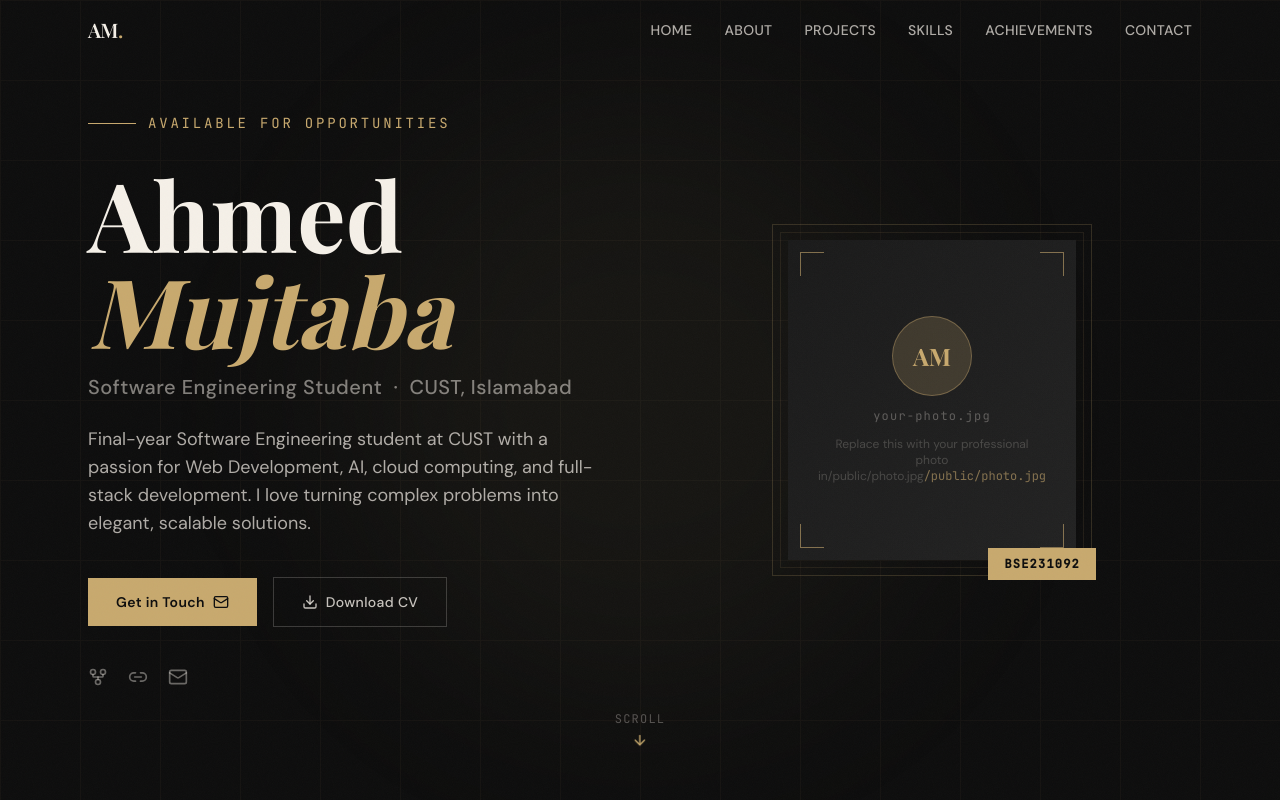
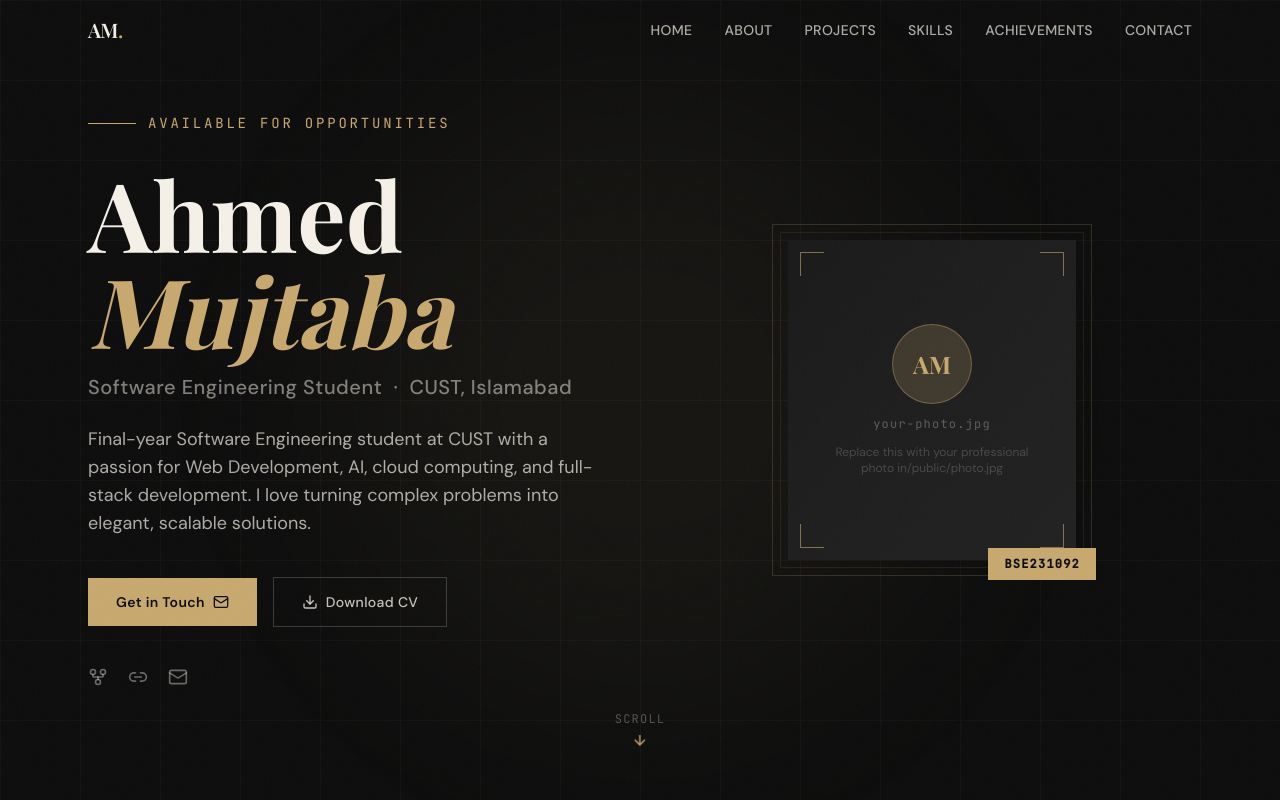
Before and after one commit to ahmedmujtaba45/My-Portfolio, a React (Vite) app: page / in a window 1280 px wide. Shown: the top 800 px of the page. Built offline with nearby package versions, Linux system fonts and the light colour scheme; a web font is replaced by a local one.

Commit message:
Update Hero.jsx

```diff
--- a/src/sections/Hero.jsx
+++ b/src/sections/Hero.jsx
@@ -152,7 +152,7 @@ export default function Hero() {
                   </p>
                   <p className="font-body text-xs text-cream/20 text-center px-8">
                     Replace this with your professional photo in{"/public/photo.jpg"}
-                    <code className="text-accent/60">/public/photo.jpg</code>
+                    <code className="text-accent/60"></code>
                   </p>
                 </div>
 
```
